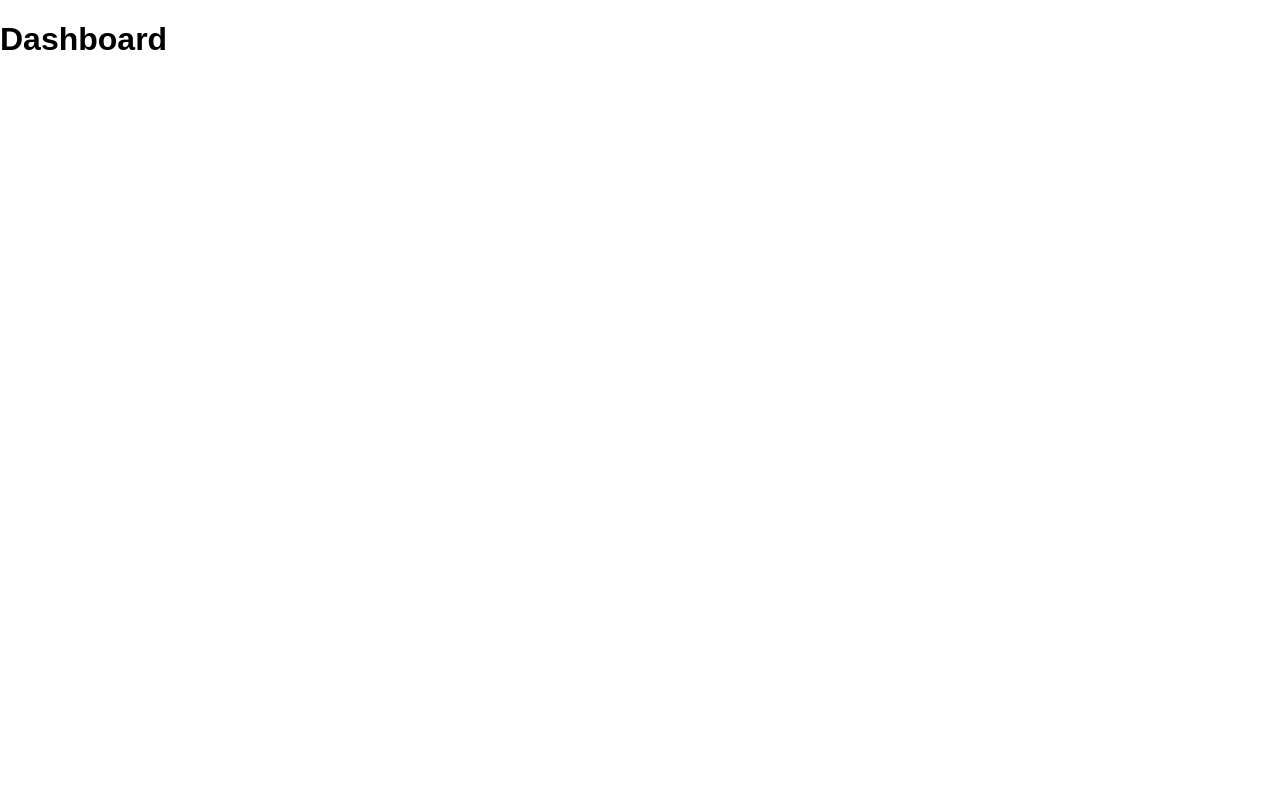
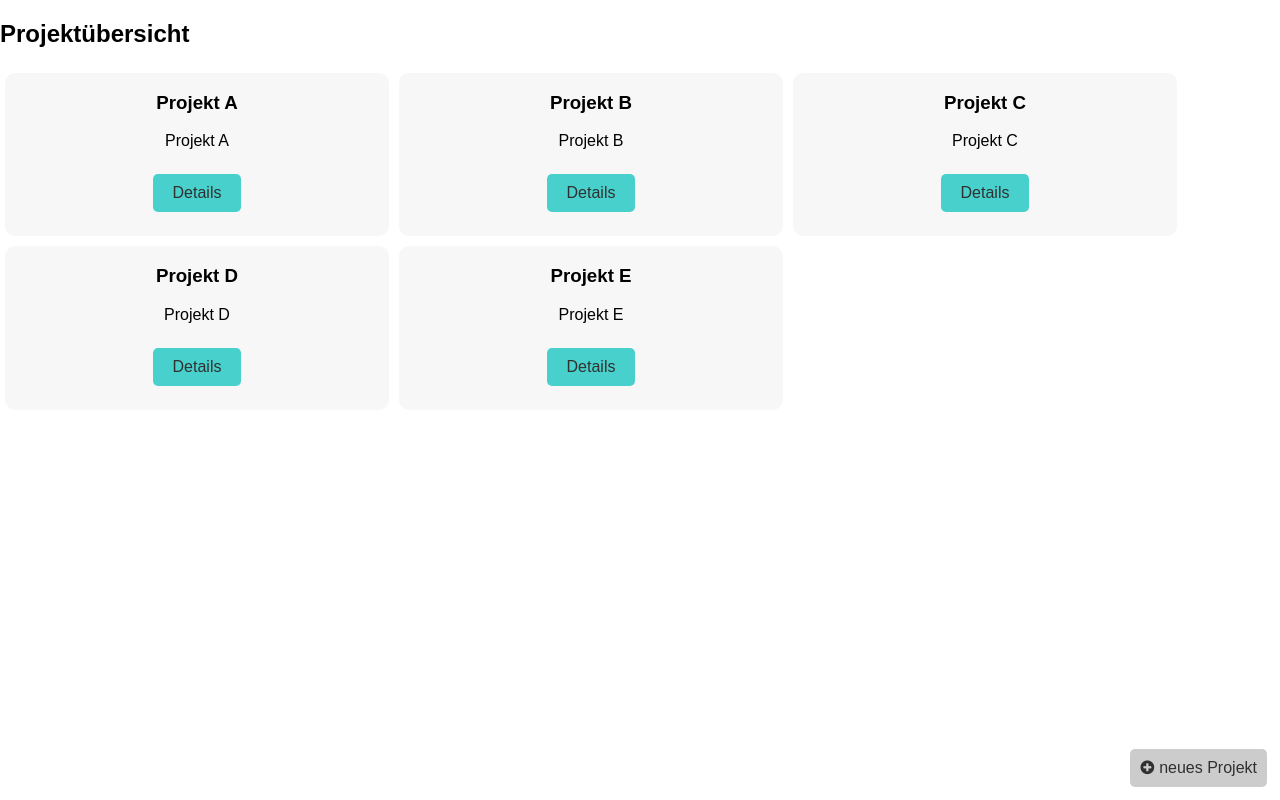
Before and after one commit to LechnerR/projektmanagement, a React (Create React App) app: page /dashboard in a window 1280 px wide. Built offline with nearby package versions, Linux system fonts and the light colour scheme.

Commit message:
add Dashboard, but buttons without function, data is static test data

```diff
--- /dev/null
+++ b/src/dashboard/Dashboard.css
@@ -0,0 +1,30 @@
+.Project {
+  background-color: #f7f7f7;
+  width: 30%;
+  text-align: center;
+  display: inline-block;
+  margin: 5px;
+  border-radius: 10px;
+  float: left;
+}
+
+.Details {
+  border-radius: 5px;
+  text-align: center;
+  border: none;
+  background-color: #48d1cc;
+  font-size: 16px;
+  padding: 10px 20px;
+  margin: 8px;
+  color: #303030;
+}
+
+.NewProject {
+  bottom: 5px;
+  right: 5px;
+  position: absolute;
+}
+
+#NewProject {
+  margin-right: 5px;
+}
--- a/src/dashboard/Dashboard.js
+++ b/src/dashboard/Dashboard.js
@@ -1,11 +1,58 @@
 import React, { Component } from 'react';
+import Button from 'react-bootstrap';
+import Jumbotron from 'react-bootstrap';
+import { Grid, Row, Col } from 'react-bootstrap';
+import 'font-awesome/css/font-awesome.min.css';
+import './Dashboard.css';
 
 class Dashboard extends Component {
+
   render () {
     return (
-      <h1>Dashboard</h1>
+      <div>
+        <h2>Projektübersicht</h2>
+        <AllProjects />
+        <button className="Button NewProject"><i id="NewProject" className="fa fa-plus-circle"></i>neues Projekt</button>
+      </div>
     );
   }
 }
 
+const ProjectAPI = {
+  projects: [
+    { id: 1, start_date: "1.1.2001", end_date: "1.1.2001", description:"Projekt A", title:"Projekt A", notice:"Notiz" },
+    { id: 2, start_date: "1.1.2001", end_date: "1.1.2001", description:"Projekt B", title:"Projekt B", notice:"Notiz" },
+    { id: 3, start_date: "1.1.2001", end_date: "1.1.2001", description:"Projekt C", title:"Projekt C", notice:"Notiz" },
+    { id: 4, start_date: "1.1.2001", end_date: "1.1.2001", description:"Projekt D", title:"Projekt D", notice:"Notiz" },
+    { id: 5, start_date: "1.1.2001", end_date: "1.1.2001", description:"Projekt E", title:"Projekt E", notice:"Notiz" }
+    // { id: 6, start_date: "1.1.2001", end_date: "1.1.2001", description:"Projekt F", title:"Projekt F", notice:"Notiz" }
+  ],
+  all: function() { return this.projects},
+  get: function(id) {
+    const isProject = p => p.id === id
+    return this.projects.find(isProject)
+  }
+}
+
+function AllProjects(props) {
+  return (
+    <Grid>
+      <Row className="show-grid">
+        {
+          ProjectAPI.all().map(p => (
+            <Col xs={6} md={4} key={p.id} className="Project">
+              <div className="jumbotron">
+                <h3>{p.title}</h3>
+                <p>{p.description}</p>
+                <p><button className="Details">Details</button></p>
+              </div>
+            </Col>
+          ))
+        }
+
+      </Row>
+    </Grid>
+  );
+}
+
 export default Dashboard;
--- a/src/login/Forms.css
+++ b/src/login/Forms.css
@@ -18,7 +18,7 @@
   border: none;
   background-color: #ccc;
   font-size: 16px;
-  padding: 10px 20px;
+  padding: 10px;
   margin: 8px;
   color: #303030;
 }
```
